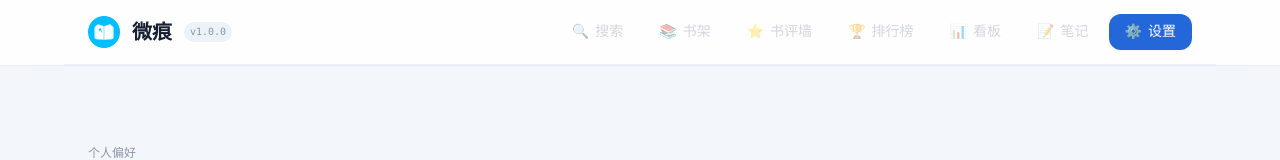
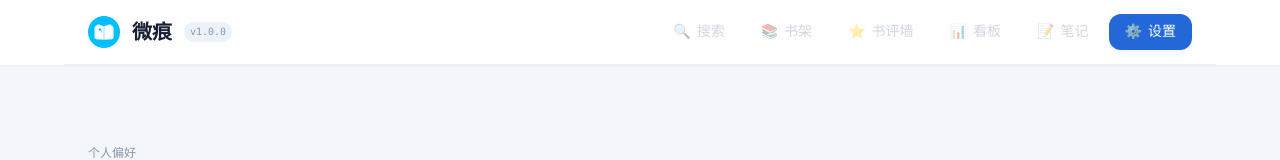
Before and after one commit to haoliangjun-95/weread-mark, a React (Vite) app: page /#/settings in a window 1280 px wide. Shown: the top 160 px of the page. Built offline with nearby package versions, Linux system fonts and the light colour scheme; a web font is replaced by a local one.

Commit message:
feat: 点赞排行榜仅在桌面版（Tauri）显示
- Header 导航 Web 版过滤排行榜入口
- Web 版不挂载 RankView（避免启动即发起在线全量扫描）
- hash 直达 #/rank 在 Web 下回退看板

```diff
--- a/src/App.tsx
+++ b/src/App.tsx
@@ -10,6 +10,7 @@ import SearchView from './pages/SearchView';
 import SettingsView from './pages/SettingsView';
 import Toaster from './components/Toast';
 import { getApiKey } from './services/weread';
+import { isTauri } from './services/localDb';
 import type { BookItem } from './types/weread';
 
  export type ViewType = 'home' | 'dashboard' | 'shelf' | 'notes' | 'reviews' | 'rank' | 'settings';
@@ -34,6 +35,11 @@ const VALID_THEMES: ThemeType[] = ['default', 'dark', 'eye', 'green', 'paper', '
 const VALID_FONTS: FontType[] = ['sans', 'serif', 'wenkai', 'yousong', 'laosong', 'notosans', 'mashan', 'zcool'];
 const VERSION_KEY = 'weread-app-version';
 
+/** 排行榜依赖本地 SQLite，Web 版不识别该视图（hash 直达时回退看板） */
+function isDesktopView(view: ViewType): boolean {
+  return VALID_VIEWS.includes(view) && (view !== 'rank' || isTauri);
+}
+
 function App() {
   // 版本更新检测：检测到新版本时提示用户手动刷新，避免打断进行中的操作
   const [updateAvailable, setUpdateAvailable] = useState(() => {
@@ -49,9 +55,9 @@ function App() {
     // URL hash 优先于 localStorage，支持刷新/分享链接直达对应视图
     const fromHash = location.hash.replace(/^#\/?/, '') as ViewType | null;
     if (!getApiKey()) return 'settings';
-    if (fromHash && VALID_VIEWS.includes(fromHash)) return fromHash;
+    if (fromHash && isDesktopView(fromHash)) return fromHash;
     const saved = localStorage.getItem(STORAGE_KEY) as ViewType | null;
-    return saved && VALID_VIEWS.includes(saved) ? saved : 'dashboard';
+    return saved && isDesktopView(saved) ? saved : 'dashboard';
   });
   const [theme, setTheme] = useState<ThemeType>(() => {
     const saved = localStorage.getItem(THEME_KEY) as ThemeType | null;
@@ -90,7 +96,7 @@ function App() {
   useEffect(() => {
     const onPopState = () => {
       const fromHash = location.hash.replace(/^#\/?/, '') as ViewType | null;
-      if (fromHash && VALID_VIEWS.includes(fromHash)) {
+      if (fromHash && isDesktopView(fromHash)) {
         setCurrentView(fromHash);
       }
     };
@@ -171,7 +177,8 @@ function App() {
     { key: 'shelf' as ViewType, element: <ShelfView onSelectBook={handleSelectBook} /> },
     { key: 'notes' as ViewType, element: <NotesView selectedBook={selectedBook} onBack={() => { setSelectedBook(null); setNotesBackLabel('返回笔记列表'); if (notesSource) { setCurrentView(notesSource); setNotesSource(null); } }} onSelectBook={handleSelectBook} highlightTarget={highlightTarget} exportStyle={exportStyle} backLabel={notesBackLabel} /> },
     { key: 'reviews' as ViewType, element: <ReviewsView /> },
-    { key: 'rank' as ViewType, element: <RankView onSelectBook={handleSelectBook} /> },
+    // Web 版不挂载排行榜（依赖本地库，挂载即会发起在线全量扫描）
+    ...(isTauri ? [{ key: 'rank' as ViewType, element: <RankView onSelectBook={handleSelectBook} /> }] : []),
     { key: 'settings' as ViewType, element: <SettingsView theme={theme} onThemeChange={setTheme} font={font} onFontChange={setFont} fontSize={fontSize} onFontSizeChange={setFontSize} keyExpired={keyExpired} exportStyle={exportStyle} onExportStyleChange={setExportStyle} onNavigate={handleNavigate} onApiKeyChange={syncApiKeyState} /> },
   ];
 
--- a/src/components/Header.tsx
+++ b/src/components/Header.tsx
@@ -1,4 +1,5 @@
 import type { ViewType } from '../App';
+import { isTauri } from '../services/localDb';
 import logo from '../assets/logo.png';
 
 interface HeaderProps {
@@ -7,7 +8,7 @@ interface HeaderProps {
     hasKey: boolean;
 }
 
-const navItems: { key: ViewType; label: string; icon: string }[] = [
+const allNavItems: { key: ViewType; label: string; icon: string }[] = [
     { key: 'home', label: '搜索', icon: '🔍' },
     { key: 'shelf', label: '书架', icon: '📚' },
     { key: 'reviews', label: '书评墙', icon: '⭐' },
@@ -16,6 +17,9 @@ const navItems: { key: ViewType; label: string; icon: string }[] = [
     { key: 'notes', label: '笔记', icon: '📝' },
     { key: 'settings', label: '设置', icon: '⚙️' },
 ];
+
+// 排行榜依赖本地 SQLite 数据，仅在桌面版展示
+const navItems = isTauri ? allNavItems : allNavItems.filter(item => item.key !== 'rank');
 
 export default function Header({ currentView, onNavigate, hasKey }: HeaderProps) {
     return (
```
